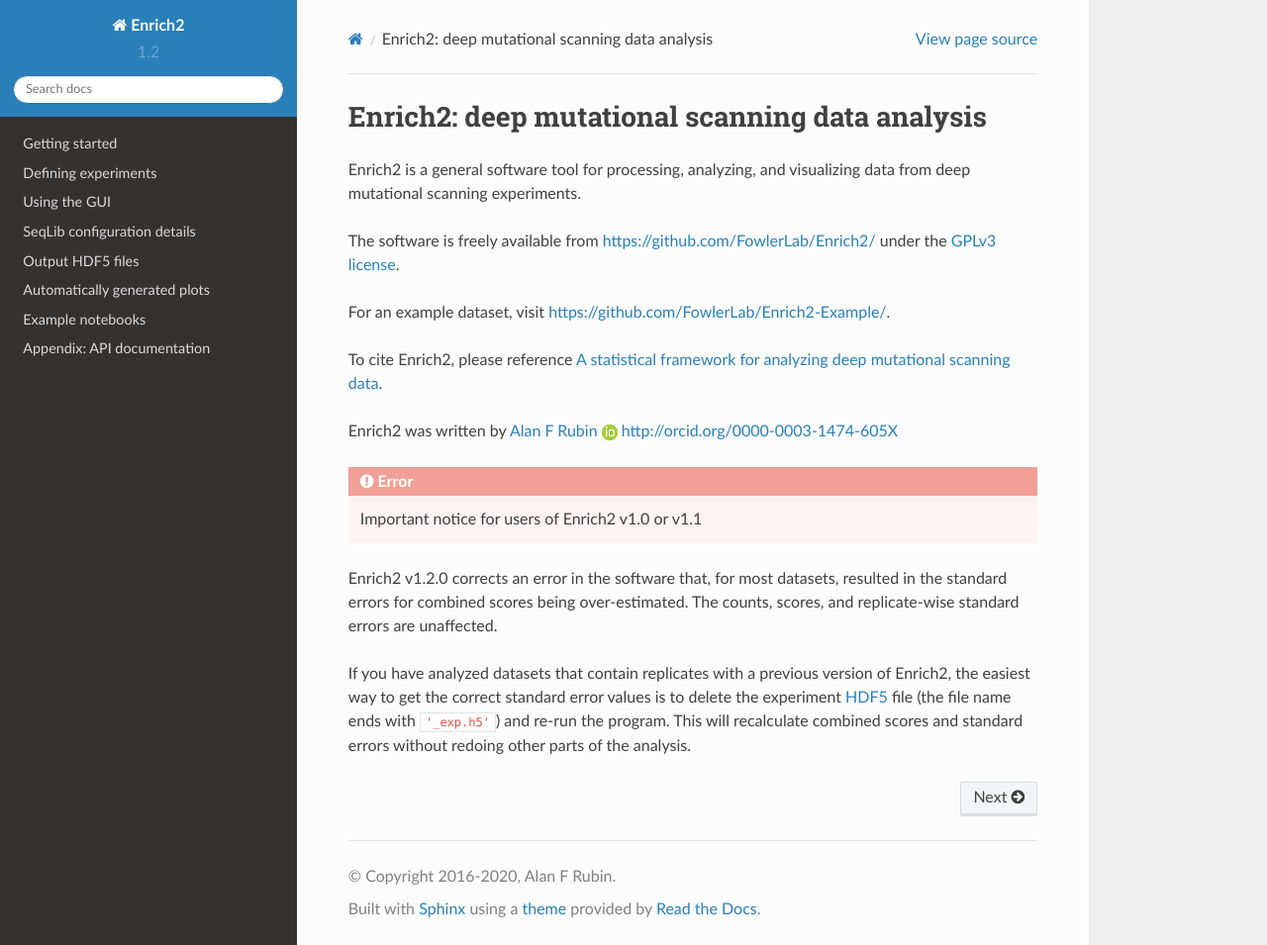
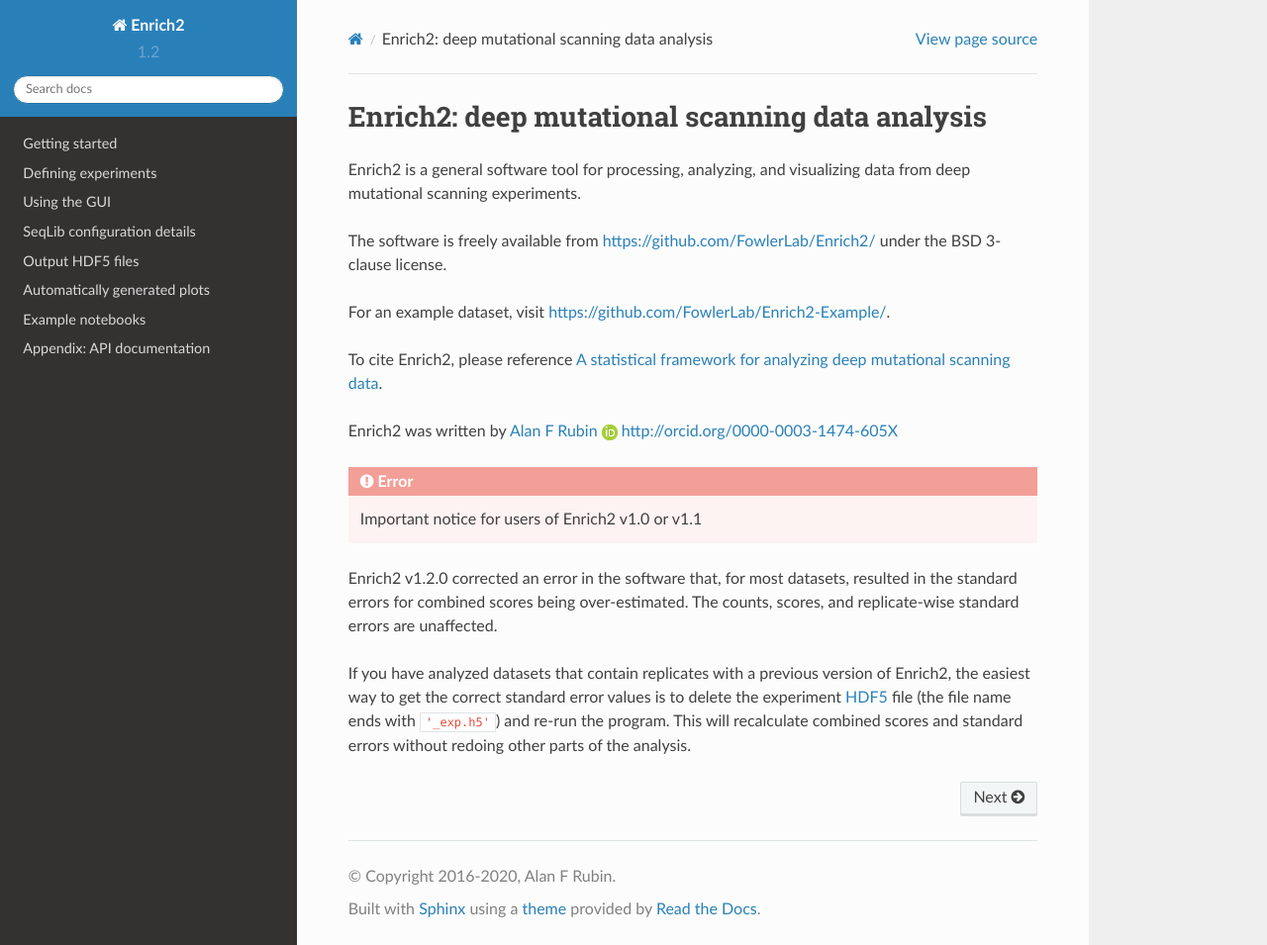
Before and after one commit to FowlerLab/Enrich2, a Sphinx documentation site: the page built from docs/index.rst, in a window 1280 px wide and 955 px high. Shown: the whole window at 99% size. Built offline with Sphinx 7.4.7 and the Read the Docs theme 2.0.0, drawn with Linux system fonts in a browser that asks for light colours; formulas are drawn with MathJax 3.

Commit message:
update license

```diff
--- a/docs/index.rst
+++ b/docs/index.rst
@@ -3,7 +3,7 @@
 
 Enrich2 is a general software tool for processing, analyzing, and visualizing data from deep mutational scanning experiments.
 
-The software is freely available from https://github.com/FowlerLab/Enrich2/ under the `GPLv3 license <https://www.gnu.org/licenses/gpl-3.0.txt>`_.
+The software is freely available from https://github.com/FowlerLab/Enrich2/ under the BSD 3-clause license.
 
 For an example dataset, visit https://github.com/FowlerLab/Enrich2-Example/.
 
@@ -13,9 +13,11 @@
 
 .. error:: Important notice for users of Enrich2 v1.0 or v1.1
 
-Enrich2 v1.2.0 corrects an error in the software that, for most datasets, resulted in the standard errors for combined scores being over-estimated. The counts, scores, and replicate-wise standard errors are unaffected.
+Enrich2 v1.2.0 corrected an error in the software that, for most datasets, resulted in the standard errors for combined scores being over-estimated.
+The counts, scores, and replicate-wise standard errors are unaffected.
 
-If you have analyzed datasets that contain replicates with a previous version of Enrich2, the easiest way to get the correct standard error values is to delete the experiment HDF5_ file (the file name ends with ``'_exp.h5'``) and re-run the program. This will recalculate combined scores and standard errors without redoing other parts of the analysis.
+If you have analyzed datasets that contain replicates with a previous version of Enrich2, the easiest way to get the correct standard error values is to delete the experiment HDF5_ file (the file name ends with ``'_exp.h5'``) and re-run the program.
+This will recalculate combined scores and standard errors without redoing other parts of the analysis.
 
 .. |ORCID_icon| image:: _static/iD_icon.png
     :target: http://orcid.org
```
Also changed, not shown: 1 other file.
